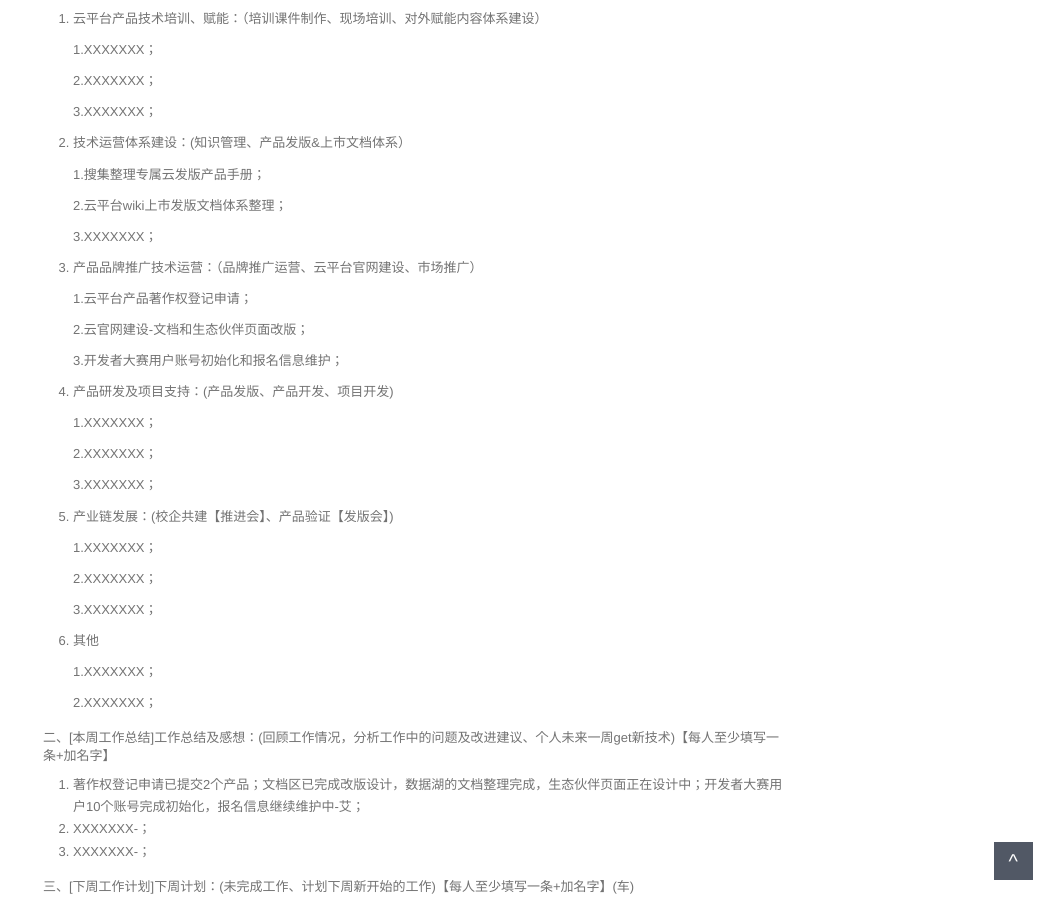
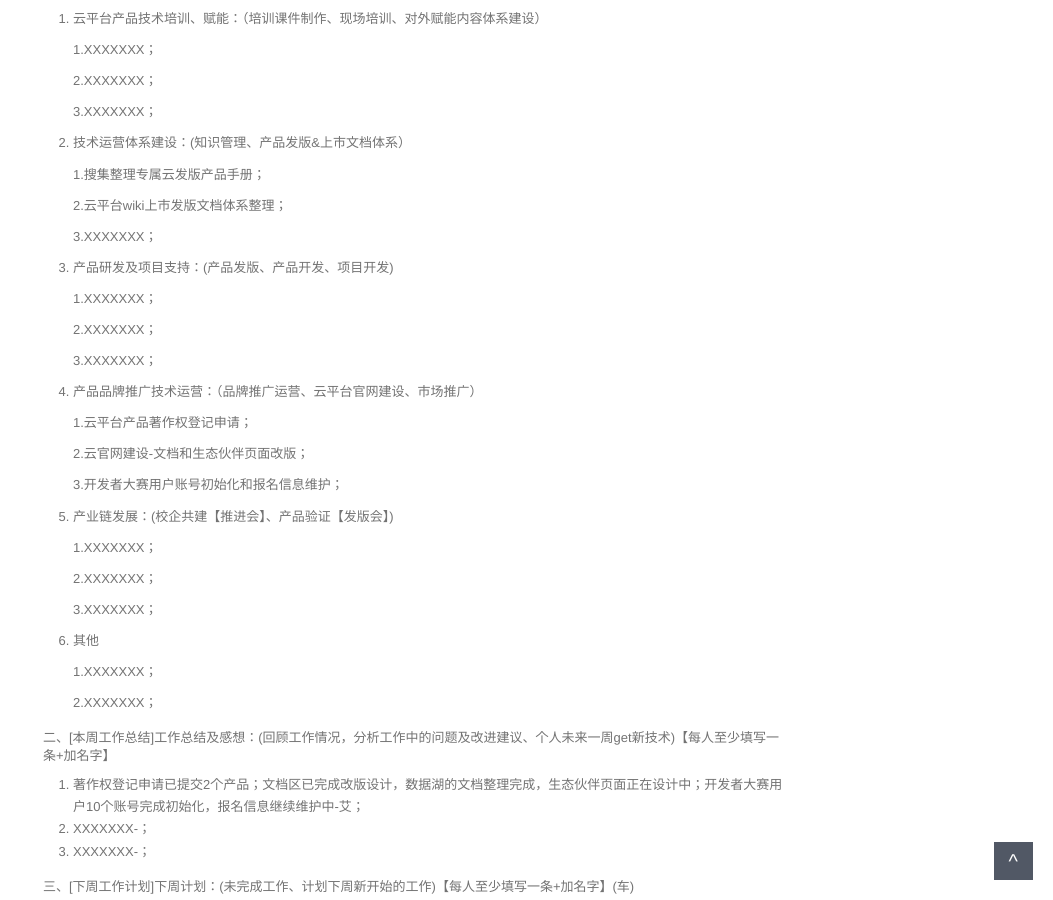
Before and after one commit to walllFlower/blog, a Jekyll site: the page built from _posts/2018-07-17-day_report_cxz.md, in a window 1280 px wide and 900 px high, scrolled down 528 px. Shown: the whole window, without its empty margins (227-1280 px from the left). Built offline with Jekyll 4.4.1, drawn with Linux system fonts in a browser that asks for light colours; comment, search, counter and statistics services are not loaded; some of the changed text lies outside the part shown.

```diff
--- a/_posts/2018-07-17-day_report_cxz.md
+++ b/_posts/2018-07-17-day_report_cxz.md
@@ -39,21 +39,21 @@ categories: 技术运营工作周报
 
     3.XXXXXXX；
 
-3. 产品品牌推广技术运营：（品牌推广运营、云平台官网建设、市场推广）
+3. 产品研发及项目支持：(产品发版、产品开发、项目开发)
+
+    1.XXXXXXX；
+
+    2.XXXXXXX；
+
+    3.XXXXXXX；
+
+4. 产品品牌推广技术运营：（品牌推广运营、云平台官网建设、市场推广）
 
     1.云平台产品著作权登记申请；
 
     2.云官网建设-文档和生态伙伴页面改版；
 
     3.开发者大赛用户账号初始化和报名信息维护；
-
-4. 产品研发及项目支持：(产品发版、产品开发、项目开发)
-
-    1.XXXXXXX；
-
-    2.XXXXXXX；
-
-    3.XXXXXXX；
 
 5. 产业链发展：(校企共建【推进会】、产品验证【发版会】)
 
```
Also changed, not shown: other parts of _posts/2018-07-17-day_report_cxz.md (+2 -2 lines).
